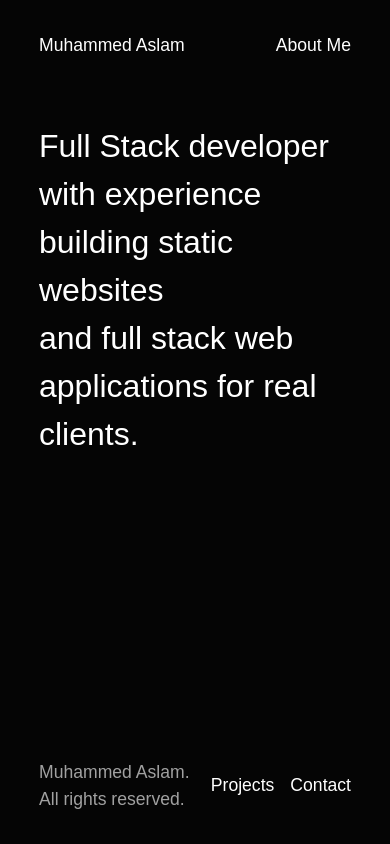
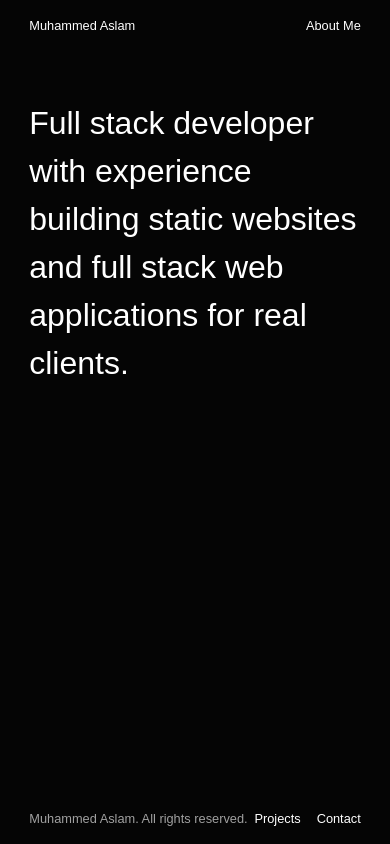
Before and after one commit to muhammedaslammm/aslamportfolio, a Next.js app: page / in a window 390 px wide. Built offline with nearby package versions, Linux system fonts and the light colour scheme; a web font is replaced by a local one.

Commit message:
(Mobile):new layout

```diff
--- a/app/page.jsx
+++ b/app/page.jsx
@@ -2,16 +2,18 @@ import Link from "next/link";
 
 export default function Home() {
   return (
-    <main className="w-[80%] mx-auto py-8 h-screen flex flex-col text-[1.1rem]">
+    <main className="w-[85%] xl:w-[80%] mx-auto py-4 xl:py-8 h-screen flex flex-col text-[.8rem] xl:text-[1.1rem]">
       <header className="flex justify-between items-center ">
         <div className="">Muhammed Aslam</div>
         <Link href="/" className="hover:text-neutral-400 transition-colors">
           About Me
         </Link>
       </header>
-      <section className="flex-1 text-[2rem] pt-[4rem]">
-        Full Stack developer with experience building static websites <br /> and
-        full stack web applications for real clients.
+      <section className="flex-1 text-[2rem]">
+        <div className="pt-[4rem]">
+          Full stack developer with experience building static websites <br />{" "}
+          and full stack web applications for real clients.
+        </div>
       </section>
       <footer className="flex justify-between items-center">
         <p className="text-neutral-400">Muhammed Aslam. All rights reserved.</p>
```
